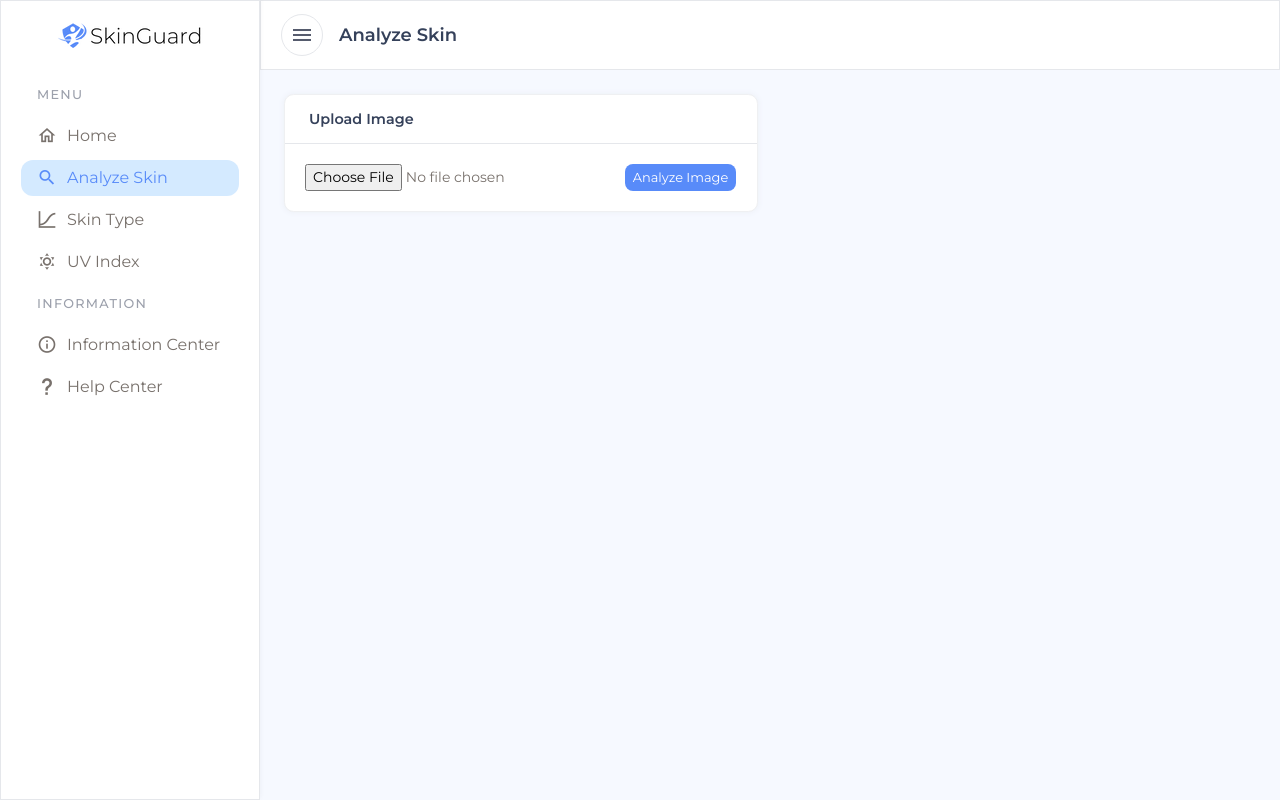
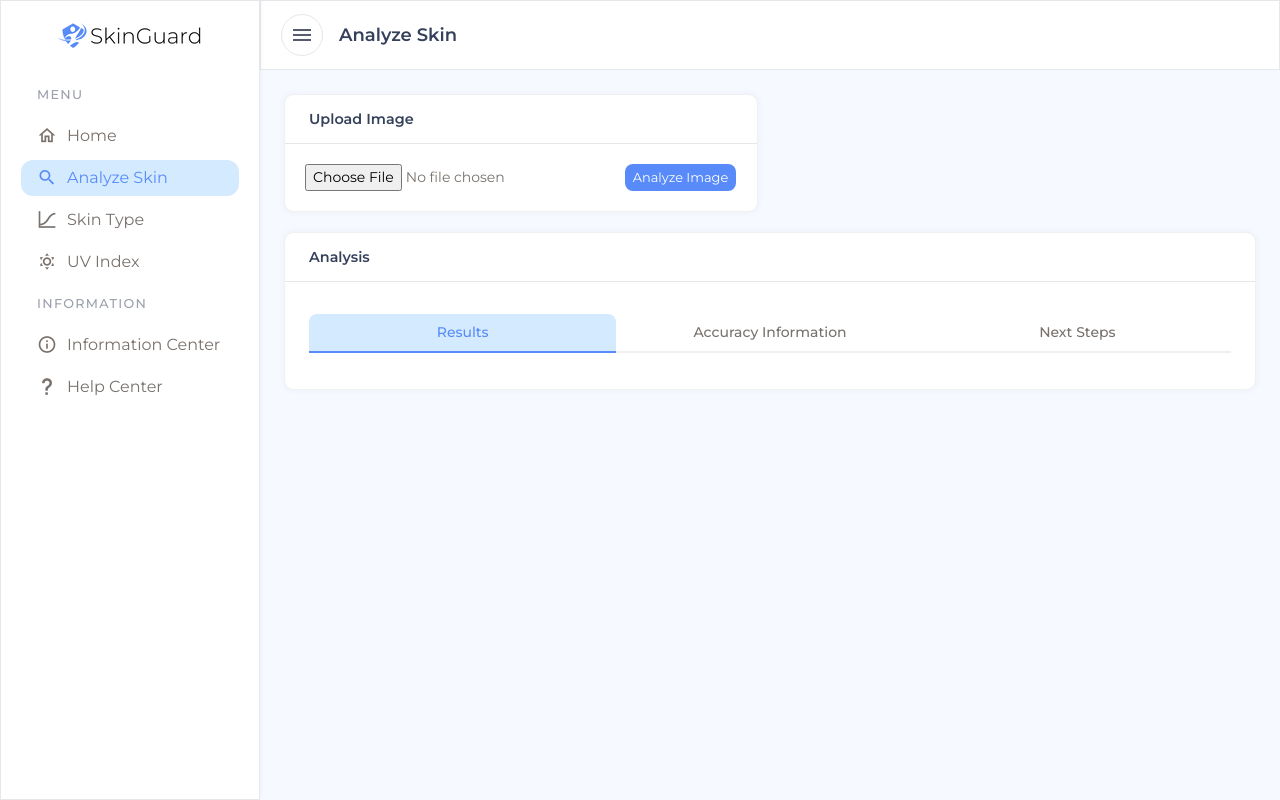
Before and after one commit to Gcan3/PythonSkin, a Flask app: page /analyze-skin in a window 1280 px wide. Run offline with Flask 3, Linux system fonts and the light colour scheme; parts of the project's set-up code (start-up, migrations or seed data) failed here and were passed over.

Commit message:
analysis tabs included

```diff
--- a/templates/analyze-skin.html
+++ b/templates/analyze-skin.html
@@ -1,8 +1,5 @@
 <!DOCTYPE html>
-<html lang="en"
-    data-sidebar-color="light"
-    data-topbar-color="light"
-    data-sidebar-view="default">
+<html lang="en" data-sidebar-color="light" data-topbar-color="light" data-sidebar-view="default">
 
 <head>
     <meta charset="UTF-8">
@@ -137,7 +134,7 @@
                     </div>
                     <!-- Result Start -->
                     <div class="results-row" id="results">
-                        <!-- Paste the content related to the diagnosis and accuracy here -->
+                        <!-- Diagnosis and Accuracy here -->
                         <div>
                             <div class="card card-diagnosis-table" style="margin-bottom: 1.5rem;">
                                 <div class="card-header">
@@ -155,11 +152,14 @@
                                     </div>
 
                                     <!-- Result Description Blocks -->
-                                    <p class="result-description-benign" style="display: none;">A benign growth is <strong>non-cancerous</strong>,
+                                    <p class="result-description-benign" style="display: none;">A benign growth is
+                                        <strong>non-cancerous</strong>,
                                         typically develops slowly, and doesn't spread to other parts of the body.
                                     </p>
-                                    <p class="result-description-malignant" style="display: none;"> A malignant melanoma are aggressive cases of
-                                        <strong>cancerous</strong> cells that linger and spread throughout the body which needs urgent medical attention.
+                                    <p class="result-description-malignant" style="display: none;"> A malignant melanoma
+                                        are aggressive cases of
+                                        <strong>cancerous</strong> cells that linger and spread throughout the body
+                                        which needs urgent medical attention.
                                     </p>
                                     <!-- Result Description Block -->
                                 </div>
@@ -189,11 +189,78 @@
                     </div>
                     <!-- Result End -->
                 </div>
+
+                <div class="main-grid-row">
+                    <div class="card card-table">
+                        <div class="card-header flex justify-between items-center">
+                            <h4 class="card-title">Analysis</h4>
+                        </div>
+                        <div class="navigation-main">
+                            <div class="navigation-container">
+                                <div>
+                                    <nav class="navigation-action" aria-label="Tabs" role="tablist">
+                                        <button type="button" class="navigation-tab active"
+                                            id="tabs-with-underline-item-1" data-hs-tab="#tabs-with-underline-1"
+                                            aria-controls="tabs-with-underline-1" role="tab">
+                                            Results
+                                        </button> <!-- button-end -->
+                                        <button type="button" class="navigation-tab" id="tabs-with-underline-item-2"
+                                            data-hs-tab="#tabs-with-underline-2" aria-controls="tabs-with-underline-2"
+                                            role="tab">
+                                            Accuracy Information
+                                        </button> <!-- button-end -->
+                                        <button type="button" class="navigation-tab" id="tabs-with-underline-item-3"
+                                            data-hs-tab="#tabs-with-underline-3" aria-controls="tabs-with-underline-3"
+                                            role="tab">
+                                            Next Steps
+                                        </button> <!-- button-end -->
+                                    </nav> <!-- nav-end -->
+
+                                    <div class="navigation-content-container">
+                                        <div id="tabs-with-underline-1"
+                                            class=" transition-all duration-300 transform active" role="tabpanel"
+                                            aria-labelledby="tabs-with-underline-item-1">
+                                            <p class="result-description-benign" style="display: none;">
+
+                                            </p>
+                                            <p class="result-description-malignant" style="display: block;">
+
+                                            </p>
+                                        </div> <!-- tabs-with-underline-1 end -->
+
+                                        <div id="tabs-with-underline-2"
+                                            class="transition-all duration-300 transform  hidden" role="tabpanel"
+                                            aria-labelledby="tabs-with-underline-item-2">
+                                            <p class="result-description-benign" style="display: none;">
+
+                                            </p>
+                                            <p class="result-description-malignant" style="display: block;">
+
+                                            </p>
+
+                                        </div> <!-- tabs-with-underline-2 end -->
+
+                                        <div id="tabs-with-underline-3"
+                                            class="transition-all duration-300 transform  hidden" role="tabpanel"
+                                            aria-labelledby="tabs-with-underline-item-3">
+                                            <p class="result-description-benign" style="display: none;">
+
+                                            </p>
+                                            <p class="result-description-malignant" style="display: block;">
+
+                                            </p>
+                                        </div> <!-- tabs-with-underline-3 end -->
+                                    </div>
+                                </div> <!-- tab-end -->
+                            </div>
+                        </div>
+                    </div>
+                </div>
             </main>
         </div>
 
 
-    <!-- Page Content End -->
+        <!-- Page Content End -->
     </div>
     <!-- JS -->
     <script src="static/js/jquery.js"></script>
```
Also changed, not shown: templates/results.html (deleted, +0 -16 lines).
